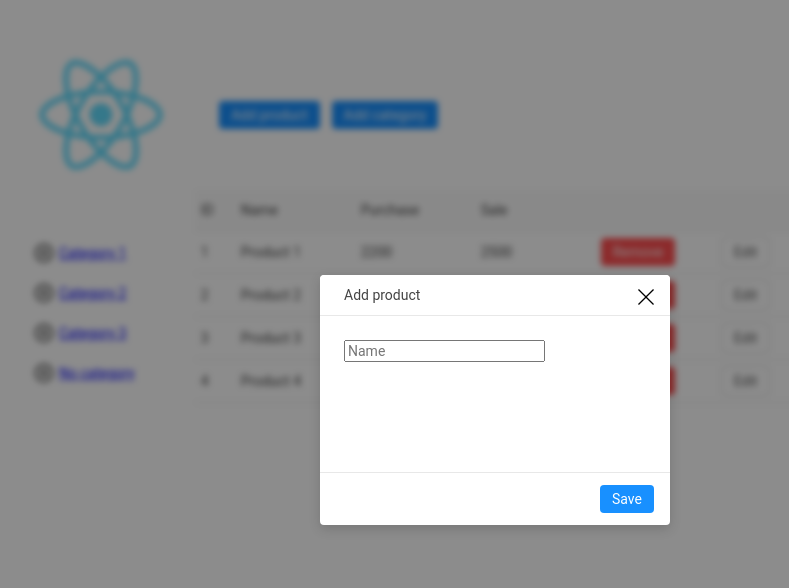
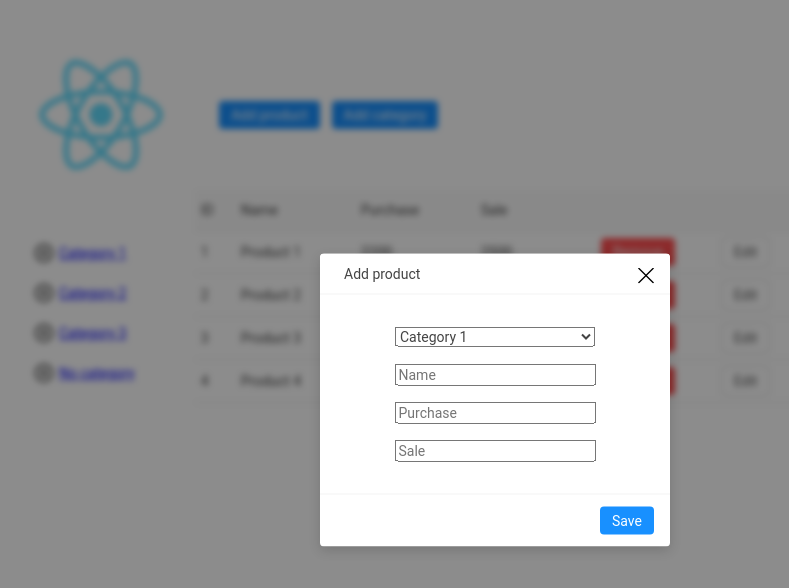
Before and after one commit to Ildarik/react-dashboard, a React (Create React App) app: page / in a window 1280 px wide. Both pictures are taken after a click on the button "Add product". Shown: the top 588 px of the page, without its empty margins (145-934 px from the left). Built offline with nearby package versions, Linux system fonts and the light colour scheme.

Commit message:
Custom separate modal

```diff
--- a/src/App.js
+++ b/src/App.js
@@ -6,17 +6,12 @@ import Logo from "./components/Logo";
 import DataGrid from "./components/DataGrid";
 import Modal from "./components/Modal";
 import useModal from "./hooks/useModal";
+import addProduct from "./components/Modals/addProduct";
 
 const nameInput = <input placeholder="Name"></input>;
 
 const addCategory = {
   modalHeader: "Add category",
-  modalBody: nameInput,
-  modalFooter: "Save"
-};
-
-const addProduct = {
-  modalHeader: "Add product",
   modalBody: nameInput,
   modalFooter: "Save"
 };
--- /dev/null
+++ b/src/components/Modals/addProduct.js
@@ -0,0 +1,46 @@
+import React from "react";
+import mock from "../../mock";
+import styled from "styled-components";
+
+const Styled = styled.div`
+  display: flex;
+  flex-direction: column;
+`;
+
+const Input = styled.div`
+  margin: 8px;
+  text-align: center;
+
+  & * {
+    min-width: 200px;
+  }
+`;
+
+const modalBody = (
+  <Styled>
+    <Input>
+      <select>
+        {mock.map((product, index) => (
+          <option key={index} value={`${product.category}`}>
+            {product.category}
+          </option>
+        ))}
+      </select>
+    </Input>
+    <Input>
+      <input placeholder="Name"></input>
+    </Input>
+    <Input>
+      <input placeholder="Purchase"></input>
+    </Input>
+    <Input>
+      <input placeholder="Sale"></input>
+    </Input>
+  </Styled>
+);
+
+export default {
+  modalHeader: "Add product",
+  modalBody: modalBody,
+  modalFooter: "Save"
+};
```
